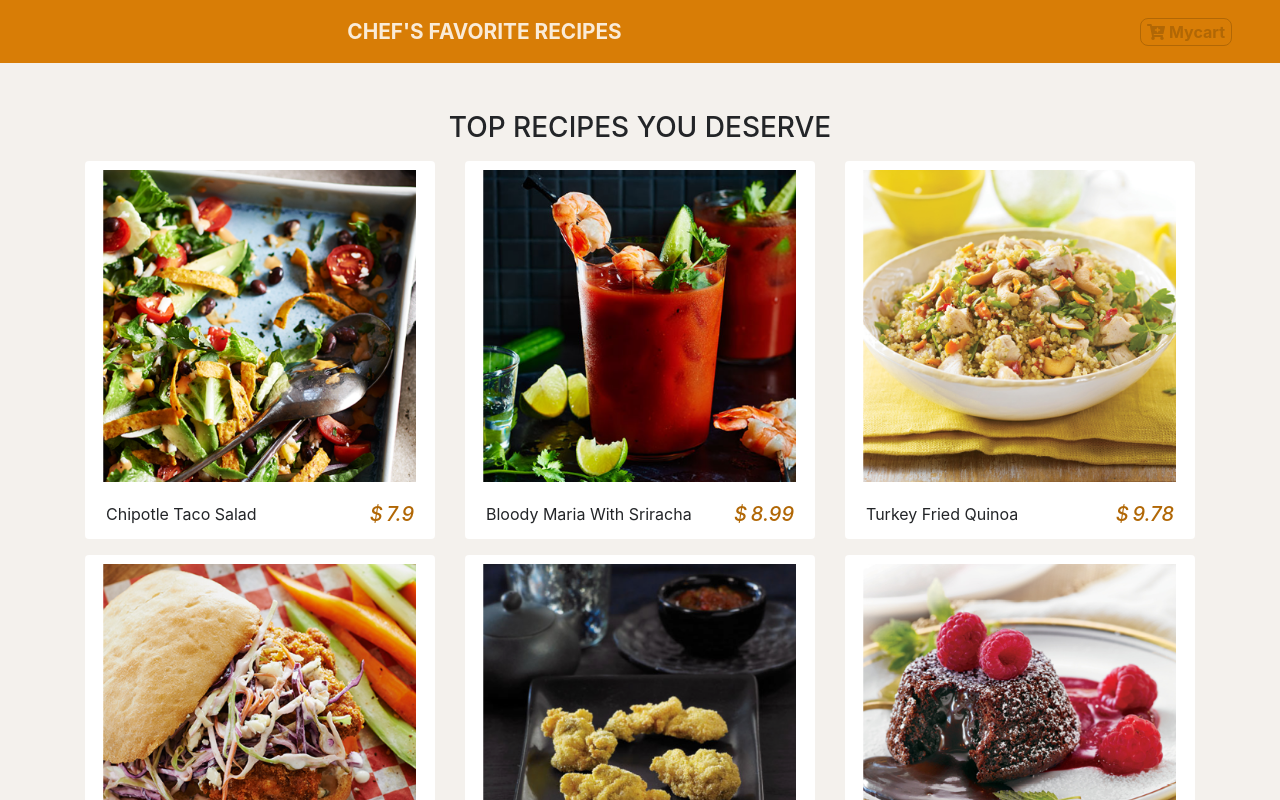
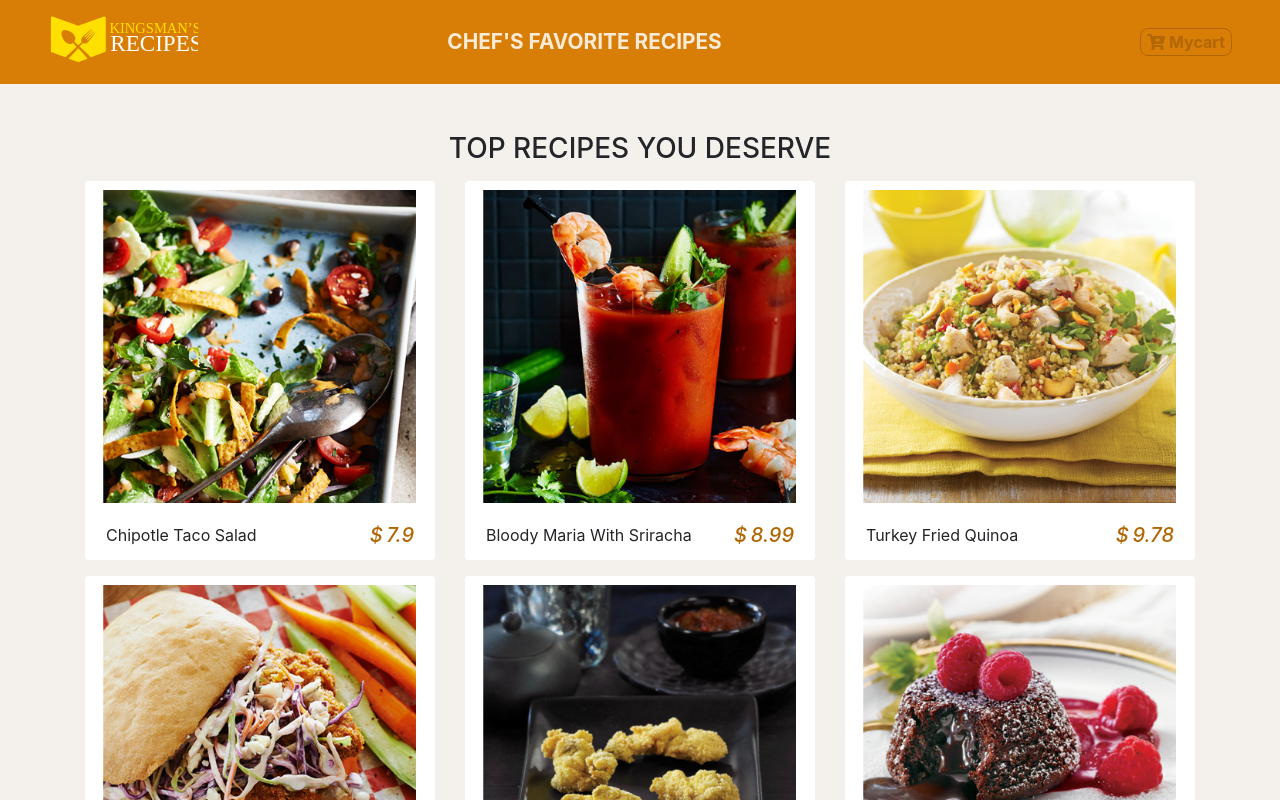
Before and after one commit to emmbyiringiro/recipe-book, a React (Create React App) app: page / in a window 1280 px wide. Shown: the top 800 px of the page. Built offline with nearby package versions, Linux system fonts and the light colour scheme.

Commit message:
Logo with set to 150

```diff
--- a/src/components/NavBar.js
+++ b/src/components/NavBar.js
@@ -12,7 +12,13 @@ export default class NavBar extends Component {
     return (
       <NavWraper className="navbar nav-expand-sm  px-sm-5">
         <Link to="/">
-          <img src={Logo} alt="Logo" className="navbar-brand" />
+          <img
+            src={Logo}
+            alt="Logo"
+            className="navbar-brand img-fluid  "
+            type="image/svg+xml"
+            width="150"
+          />
         </Link>
 
         <ul className="navbar-nav mx-auto align-items-center px-5">
```
